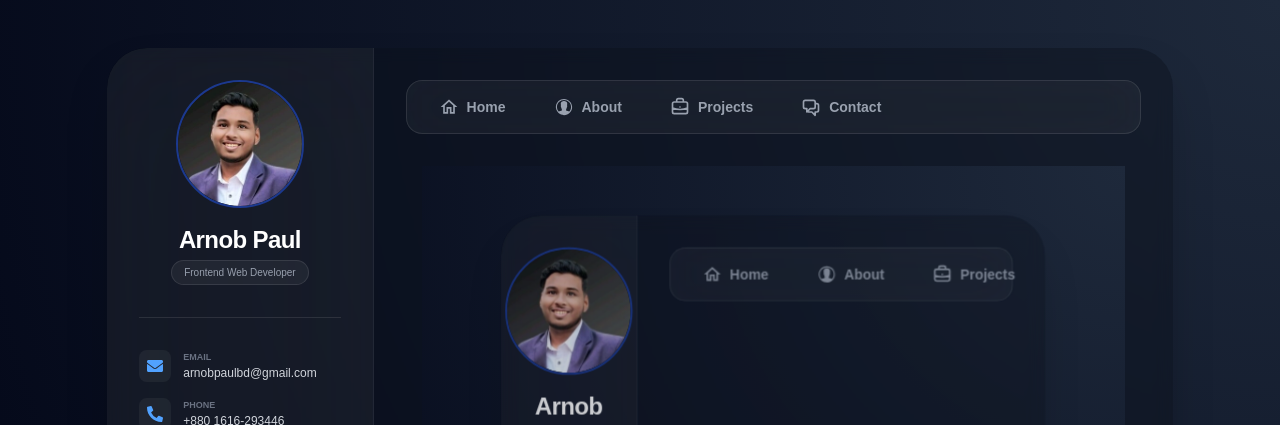
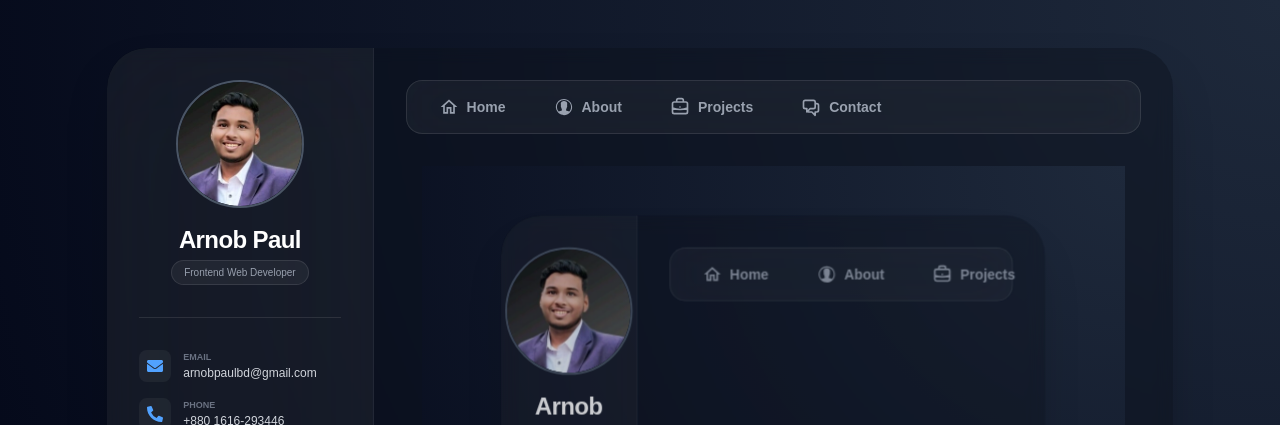
Before and after one commit to arnobpaul46/arnob-s-portfolio, a Next.js app: page /MainLayout in a window 1280 px wide. Shown: the top 425 px of the page. Built offline with nearby package versions, Linux system fonts and the light colour scheme.

Commit message:
halka change in border

```diff
--- a/src/app/components/InfoCard.jsx
+++ b/src/app/components/InfoCard.jsx
@@ -9,7 +9,7 @@ const InfoCard = () => {
                 <div className="relative w-32 h-32 rounded-full">
 
                     {/* Inner image with border */}
-                    <div className="relative w-full h-full rounded-full border-2 border-blue-900 overflow-hidden">
+                    <div className="relative w-full h-full rounded-full border-2 border-gray-600 overflow-hidden">
                         <Image
                             src="/arnobpaul.webp"
                             fill
```
